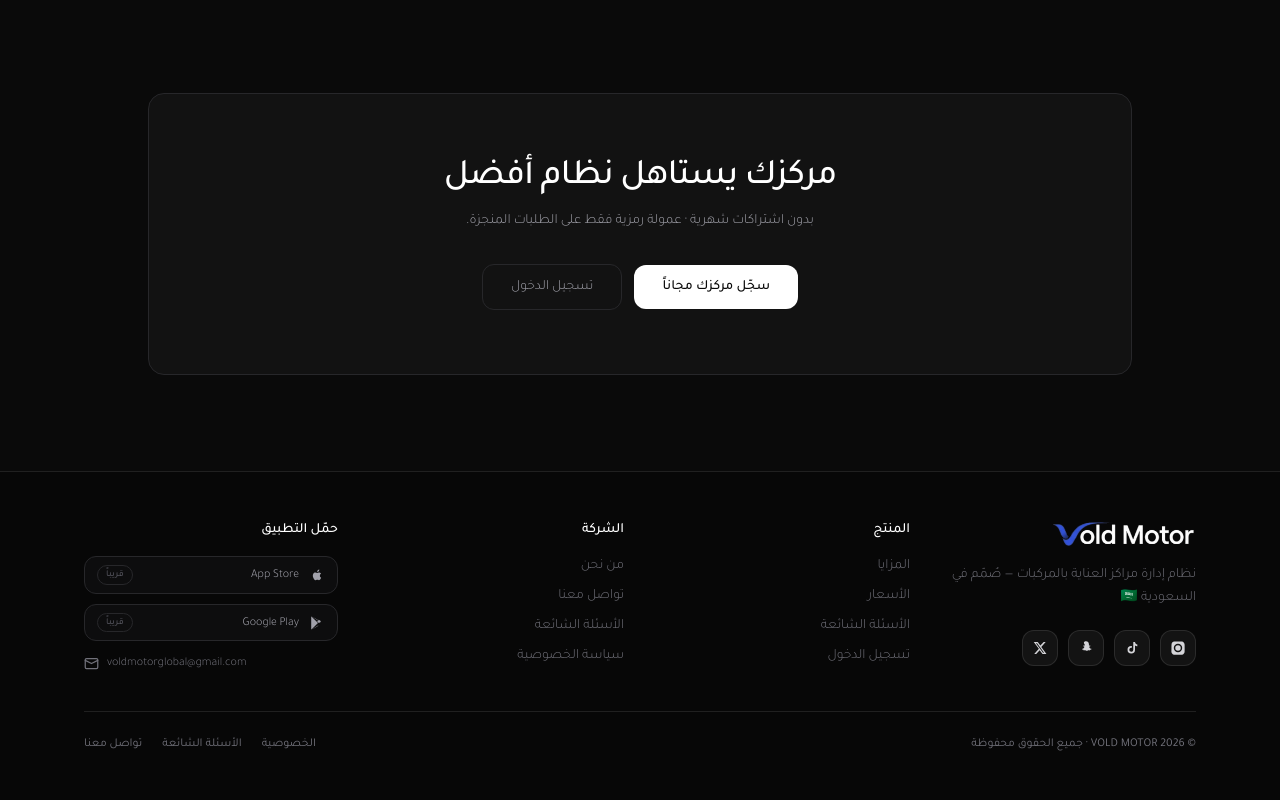
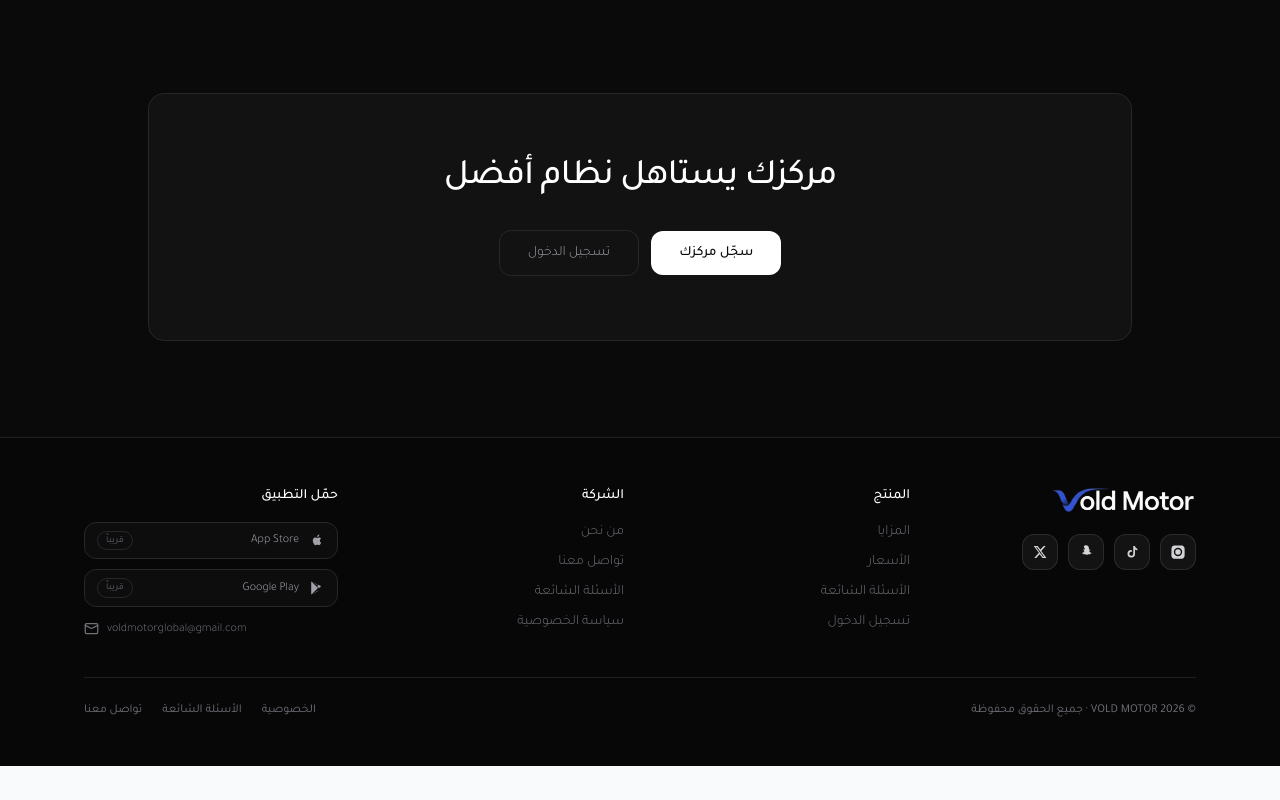
Before and after one commit to anralsam/motory-platform, a Next.js app: page / in a window 1280 px wide. Shown: the part 2987-3787 px from the top of the page. After the commit the page ends 3753 px from the top, so only its background shows below. Built offline with nearby package versions, Linux system fonts and the light colour scheme; no server answers; a web font is replaced by a local one.

Commit message:
Landing: final CTA → 'سجّل مركزك'; remove clutter copy (final-CTA subtitle + footer tagline)

```diff
--- a/app/page.jsx
+++ b/app/page.jsx
@@ -131,7 +131,7 @@ export default function LandingPage() {
   const registerHref = authed ? '/dashboard' : '/auth/signup';
   const loginLabel = authed ? 'العودة للوحة التحكم' : 'تسجيل الدخول';
   const heroCtaLabel = authed ? 'فتح لوحة التحكم' : 'سجّل مركزك مجاناً';
-  const finalCtaLabel = authed ? 'فتح لوحة التحكم' : 'سجّل مركزك مجاناً';
+  const finalCtaLabel = 'سجّل مركزك';
   const navStartLabel = authed ? 'لوحة التحكم' : 'ابدأ الآن';
 
   return (
@@ -355,9 +355,6 @@ export default function LandingPage() {
               <h3 className="text-3xl font-medium tracking-tight text-white sm:text-4xl">
                 مركزك يستاهل نظام أفضل
               </h3>
-              <p className="mx-auto mt-3 max-w-md text-sm font-light leading-relaxed text-zinc-400">
-                بدون اشتراكات شهرية · عمولة رمزية فقط على الطلبات المنجزة.
-              </p>
               <div className="mt-8 flex flex-col items-center justify-center gap-3 sm:flex-row">
                 <Link href={registerHref} className="w-full rounded-xl bg-white px-7 py-3 text-sm font-medium text-[#0a0a0a] transition hover:bg-zinc-100 sm:w-auto">
                   {finalCtaLabel}
@@ -379,9 +376,6 @@ export default function LandingPage() {
               {/* brand */}
               <div className="col-span-2 md:col-span-1">
                 <Logo className="h-7 w-auto text-white" />
-                <p className="mt-4 max-w-xs text-sm font-light leading-relaxed text-zinc-500">
-                  نظام إدارة مراكز العناية بالمركبات — صُمّم في السعودية 🇸🇦
-                </p>
                 <div className="mt-5 flex items-center gap-2.5">
                   {[
                     ['Instagram', 'M12 2.2c3.2 0 3.6 0 4.9.07 1.2.05 1.8.25 2.2.42.6.2 1 .5 1.4 1 .5.4.8.8 1 1.4.17.4.37 1 .42 2.2.07 1.3.07 1.7.07 4.9s0 3.6-.07 4.9c-.05 1.2-.25 1.8-.42 2.2-.2.6-.5 1-1 1.4-.4.5-.8.8-1.4 1-.4.17-1 .37-2.2.42-1.3.07-1.7.07-4.9.07s-3.6 0-4.9-.07c-1.2-.05-1.8-.25-2.2-.42-.6-.2-1-.5-1.4-1-.5-.4-.8-.8-1-1.4-.17-.4-.37-1-.42-2.2C2.2 15.6 2.2 15.2 2.2 12s0-3.6.07-4.9c.05-1.2.25-1.8.42-2.2.2-.6.5-1 1-1.4.4-.5.8-.8 1.4-1 .4-.17 1-.37 2.2-.42C8.4 2.2 8.8 2.2 12 2.2zm0 3.5a6.3 6.3 0 100 12.6 6.3 6.3 0 000-12.6zm0 10.4a4.1 4.1 0 110-8.2 4.1 4.1 0 010 8.2zm6.5-10.6a1.5 1.5 0 11-3 0 1.5 1.5 0 013 0z'],
```
